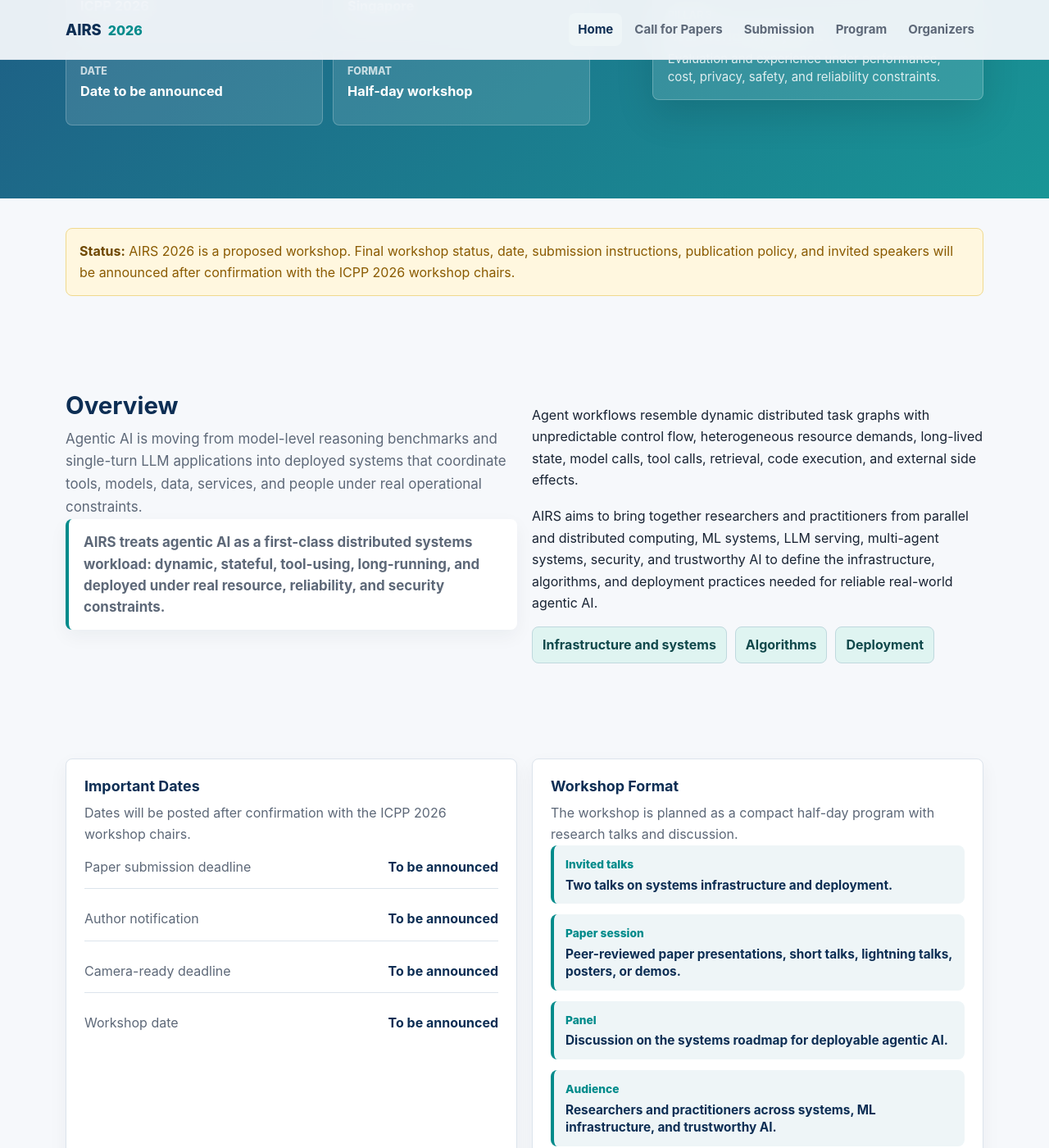
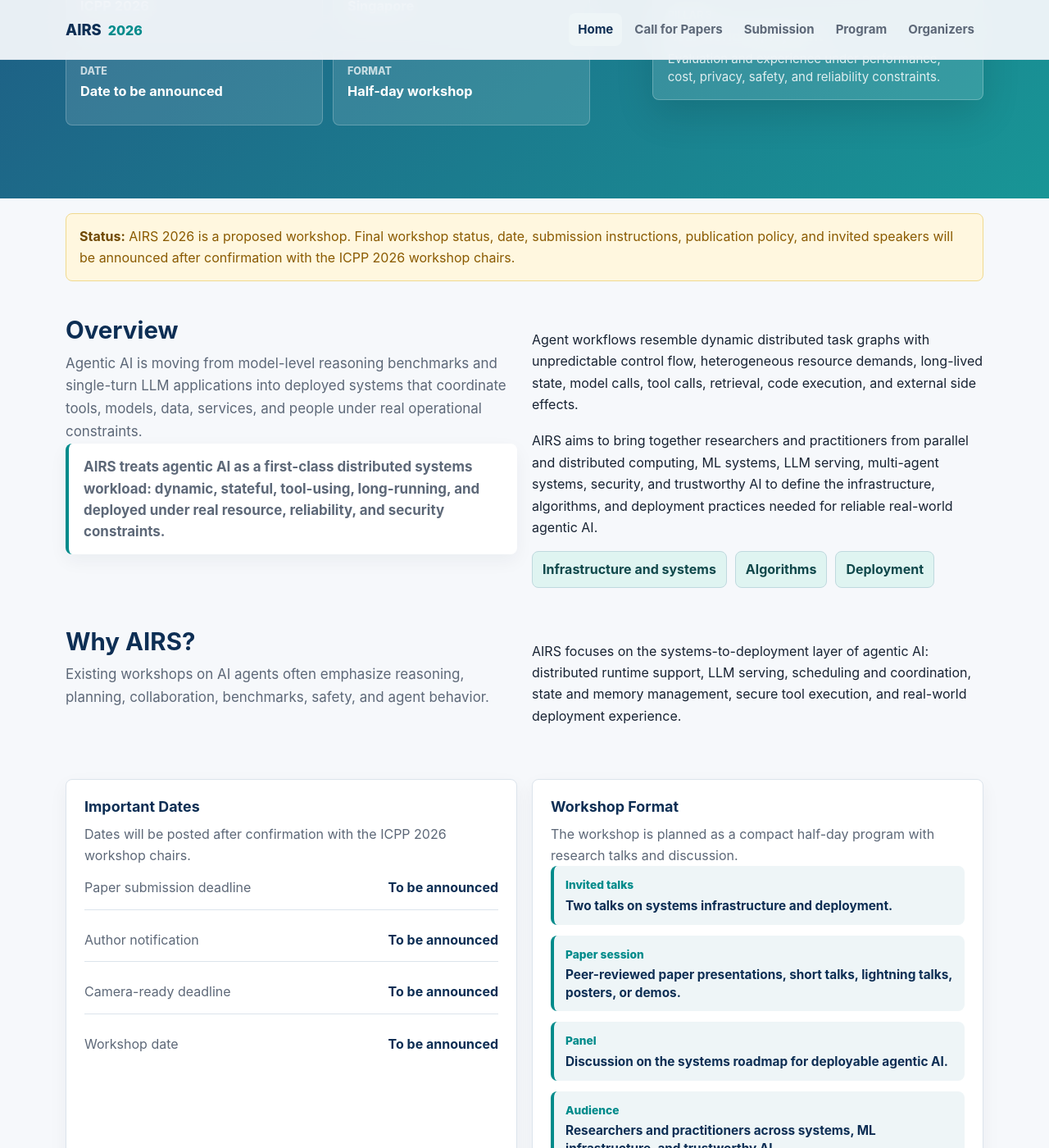
Before and after one commit to airs-workshop/airs-workshop.github.io, a Jekyll site: the page built from index.md, in a window 1280 px wide and 1400 px high, scrolled down 511 px. Shown: the whole window at 82% size. Built offline with Jekyll 4.4.1, drawn with Linux system fonts in a browser that asks for light colours; some of the changed text lies outside the part shown.

Commit message:
update topics-v3

```diff
--- a/_layouts/default.html
+++ b/_layouts/default.html
@@ -9,7 +9,7 @@
   </head>
   <body>
     {% include header.html %}
-    <main id="main-content">
+    <main id="main-content"{% if page.body_class %} class="{{ page.body_class }}"{% endif %}>
       {{ content }}
     </main>
     {% include footer.html %}
--- a/assets/css/custom.css
+++ b/assets/css/custom.css
@@ -286,6 +286,18 @@ a:hover {
 
 .section.tight {
   padding-top: 36px;
+}
+
+.home-page .section {
+  padding: 24px 0;
+}
+
+.home-page .section.tight {
+  padding: 18px 0;
+}
+
+.home-page .section-header {
+  margin-bottom: 18px;
 }
 
 .section-header {
@@ -688,6 +700,14 @@ a:hover {
     padding: 42px 0;
   }
 
+  .home-page .section {
+    padding: 28px 0;
+  }
+
+  .home-page .section.tight {
+    padding: 18px 0;
+  }
+
   .table-row {
     grid-template-columns: 1fr;
     gap: 4px;
--- a/index.md
+++ b/index.md
@@ -81,6 +82,18 @@ description: "AIRS 2026 proposed ICPP workshop on agentic AI systems infrastruct
 
 <section class="section">
   <div class="container grid two">
+    <div class="section-header">
+      <h2>Why AIRS?</h2>
+      <p>Existing workshops on AI agents often emphasize reasoning, planning, collaboration, benchmarks, safety, and agent behavior.</p>
+    </div>
+    <div class="overview-body">
+      <p>AIRS focuses on the systems-to-deployment layer of agentic AI: distributed runtime support, LLM serving, scheduling and coordination, state and memory management, secure tool execution, and real-world deployment experience.</p>
+    </div>
+  </div>
+</section>
+
+<section class="section">
+  <div class="container grid two">
     <div class="card">
       <h3>Important Dates</h3>
       <p class="card-note">Dates will be posted after confirmation with the ICPP 2026 workshop chairs.</p>
@@ -122,7 +135,7 @@ description: "AIRS 2026 proposed ICPP workshop on agentic AI systems infrastruct
   <div class="container">
     <div class="section-header">
       <h2>Topics</h2>
-      <p>AIRS focuses on systems, infrastructure, and deployment for agentic AI.</p>
+      <p>AIRS focuses on the systems-to-deployment stack for agentic AI, spanning infrastructure, algorithms, and real-world deployment.</p>
     </div>
     <ul class="topic-list">
       {% for topic in site.data.topics %}
```
Also changed, not shown: other parts of index.md (+1 -0 lines), program.md (+1 -1 lines), submission.md (+1 -0 lines).
